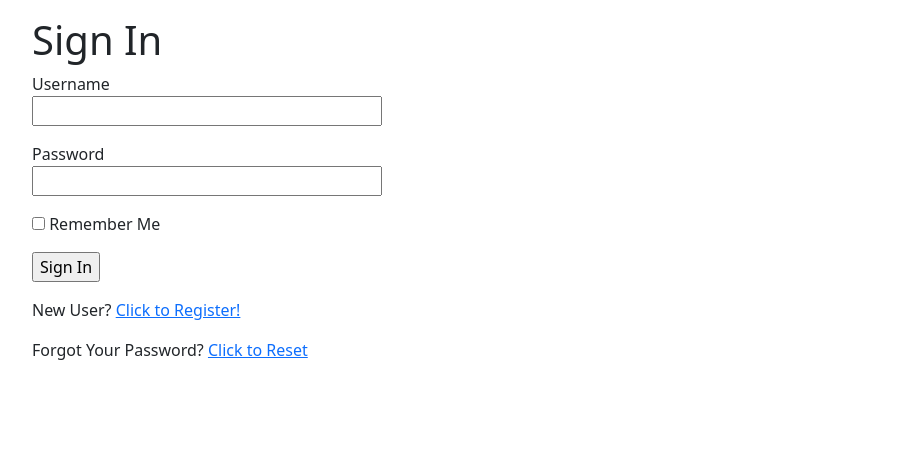
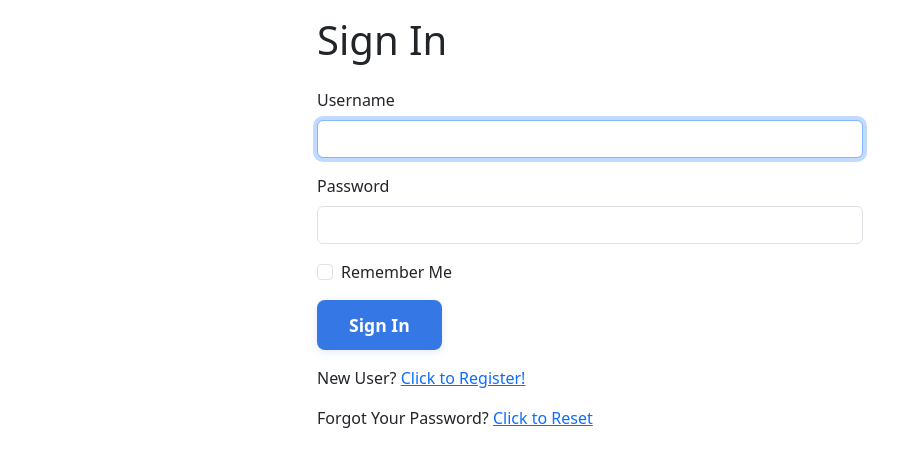
Before and after one commit to William-Liangg/microblog, a Flask app: page /login in a window 1280 px wide. Shown: the part 56-523 px from the top of the page, without its empty margins (50-948 px from the left). Run offline with Flask 3, Linux system fonts and the light colour scheme; some libraries are stand-ins or nearby versions.

Commit message:
cleaned comments and documentation

```diff
--- a/app/__init__.py
+++ b/app/__init__.py
@@ -9,8 +9,6 @@ import os
 from flask_mail import Mail
 from flask_moment import Moment
 from flask_babel import Babel
-
-
 app = Flask(__name__)
 babel = Babel(app)
 moment = Moment(app)
@@ -21,7 +19,7 @@ mail = Mail(app) #flask-mail instance
 login = LoginManager(app)
 login.login_view = 'login'
 
-from app import routes, models, errors
+from app import routes, models
 from app import translate
 # print("MS_TRANSLATOR_KEY:", app.config.get("MS_TRANSLATOR_KEY"))  # Removed debug print
 # Error handlers
--- a/app/forms.py
+++ b/app/forms.py
@@ -65,7 +65,6 @@ class ResetPasswordRequestForm(FlaskForm):
     submit = SubmitField('Request Password Reset')
 
 # password reset form
-
 class ResetPasswordForm(FlaskForm):
     password = PasswordField('Password', validators=[DataRequired()])
     password2 = PasswordField('Repeat Password', validators=[DataRequired(), EqualTo('password')])
--- a/app/routes.py
+++ b/app/routes.py
@@ -48,8 +48,7 @@ def explore():
         if posts.has_next else None
     prev_url = url_for('explore', page=posts.prev_num) \
         if posts.has_prev else None
-    return render_template('index.html', title='Explore', posts=posts)
-
+    return render_template('index.html', title='Explore', posts=posts.items, next_url=next_url, prev_url=prev_url, form=None)
 
 @app.route('/login', methods=['GET', 'POST'])
 def login():
@@ -105,7 +104,7 @@ def user(username):
         form = PostForm()
     else:
         form = EmptyForm()
-    return render_template('user.html', user=user, posts=posts, form=form, next_url=next_url, prev_url=prev_url)
+    return render_template('user.html', user=user, posts=posts.items, form=form, next_url=next_url, prev_url=prev_url)
 
 @app.before_request
 def before_request():
@@ -199,7 +198,7 @@ def reset_password(token):
         db.session.commit()
         flash('Your password has been reset')
         return redirect(url_for('login'))
-    return render_template(reset_password.html, form=form)
+    return render_template('reset_password.html', form=form)
 
 # translation function
 
--- a/app/templates/base.html
+++ b/app/templates/base.html
@@ -13,6 +13,7 @@
         rel="stylesheet"
         integrity="sha384-T3c6CoIi6uLrA9TneNEoa7RxnatzjcDSCmG1MXxSR1GAsXEV/Dwwykc2MPK8M2HN"
         crossorigin="anonymous">
+    {% block head %}{% endblock %}
   </head>
   <body>
     <nav class="navbar navbar-expand-lg bg-body-tertiary">
--- a/app/templates/login.html
+++ b/app/templates/login.html
@@ -1,27 +1,68 @@
 {% extends "base.html" %}
 
+{% block head %}
+<style>
+button[type="submit"] {
+  background: #3578e5 !important;
+  color: #fff !important;
+  border: none !important;
+  border-radius: 8px !important;
+  padding: 0.75rem 2rem !important;
+  font-weight: 600 !important;
+  font-size: 1.1rem !important;
+  transition: all 0.2s ease !important;
+  box-shadow: 0 2px 8px rgba(53,120,229,0.15) !important;
+  text-decoration: none !important;
+  display: inline-block !important;
+  cursor: pointer !important;
+  line-height: 1.5 !important;
+  width: auto !important;
+  min-width: 120px !important;
+}
+button[type="submit"]:hover,
+button[type="submit"]:focus {
+  background: #2851a3 !important;
+  color: #fff !important;
+  box-shadow: 0 4px 16px rgba(53,120,229,0.25) !important;
+  transform: translateY(-1px) !important;
+}
+button[type="submit"]:active {
+  transform: translateY(0) !important;
+  box-shadow: 0 2px 8px rgba(53,120,229,0.15) !important;
+}
+</style>
+{% endblock %}
+
 {% block content %}
-
-<h1>Sign In</h1>
+<div class="row justify-content-center">
+  <div class="col-md-6">
+    <h1 class="mb-4">Sign In</h1>
     <form action="" method="post" novalidate>
         {{ form.hidden_tag() }}
-    <p>
-        {{ form.username.label }}<br>
-        {{ form.username(size=32) }}<br>
+        <div class="mb-3">
+            {{ form.username.label(class="form-label") }}
+            {{ form.username(class="form-control", autofocus=True) }}
             {% for error in form.username.errors %}
-            <span style="color: red;">[{{ error }}]</span>
+                <div class="invalid-feedback d-block">{{ error }}</div>
             {% endfor %}
-    </p>
-    <p>
-        {{ form.password.label }}<br>
-        {{ form.password(size=32) }}<br>
+        </div>
+        <div class="mb-3">
+            {{ form.password.label(class="form-label") }}
+            {{ form.password(class="form-control") }}
             {% for error in form.password.errors %}
-        <span style="color: red;">[{{ error }}]</span>
+                <div class="invalid-feedback d-block">{{ error }}</div>
             {% endfor %}
-    </p>
-    <p> {{ form.remember_me() }} {{ form.remember_me.label }}</p>
-    <p>{{ form.submit() }}</p>
+        </div>
+        <div class="mb-3 form-check">
+            {{ form.remember_me(class="form-check-input") }}
+            {{ form.remember_me.label(class="form-check-label") }}
+        </div>
+        <button type="submit" style="background: #3578e5; color: #fff; border: none; border-radius: 8px; padding: 0.75rem 2rem; font-weight: 600; font-size: 1.1rem; transition: all 0.2s ease; box-shadow: 0 2px 8px rgba(53,120,229,0.15); text-decoration: none; display: inline-block; cursor: pointer; line-height: 1.5; width: auto; min-width: 120px;">{{ form.submit.label.text }}</button>
     </form>
+    <div class="mt-3">
         <p>New User? <a href="{{ url_for('register') }}">Click to Register!</a></p>
         <p>Forgot Your Password? <a href="{{ url_for('reset_password_request') }}">Click to Reset</a></p>
+    </div>
+  </div>
+</div>
 {% endblock %}
--- a/app/templates/user.html
+++ b/app/templates/user.html
@@ -20,7 +20,7 @@
           {% endif %}
           {% if user == current_user %}
             <a href="{{ url_for('edit_profile') }}" class="btn btn-secondary btn-sm mt-2">Edit Profile</a>
-          {% elif user != current_user %}
+          {% elif user != current_user and form %}
             <form action="{{ url_for('follow' if not current_user.is_following(user) else 'unfollow', username=user.username) }}" method="post">
               {{ form.hidden_tag() }}
               <button type="submit" class="btn btn-outline-primary btn-sm">
```
Also changed, not shown: app/models.py (+5 -4 lines), app/templates/email/reset_password.html (+21 -24 lines), app/templates/register.html (+32 -1 lines), app/templates/reset_password.html (added, +23 -0 lines), microblog/app/tests.py (added, +105 -0 lines), app.db. Lines whose indentation alone changed are shown as unchanged.
